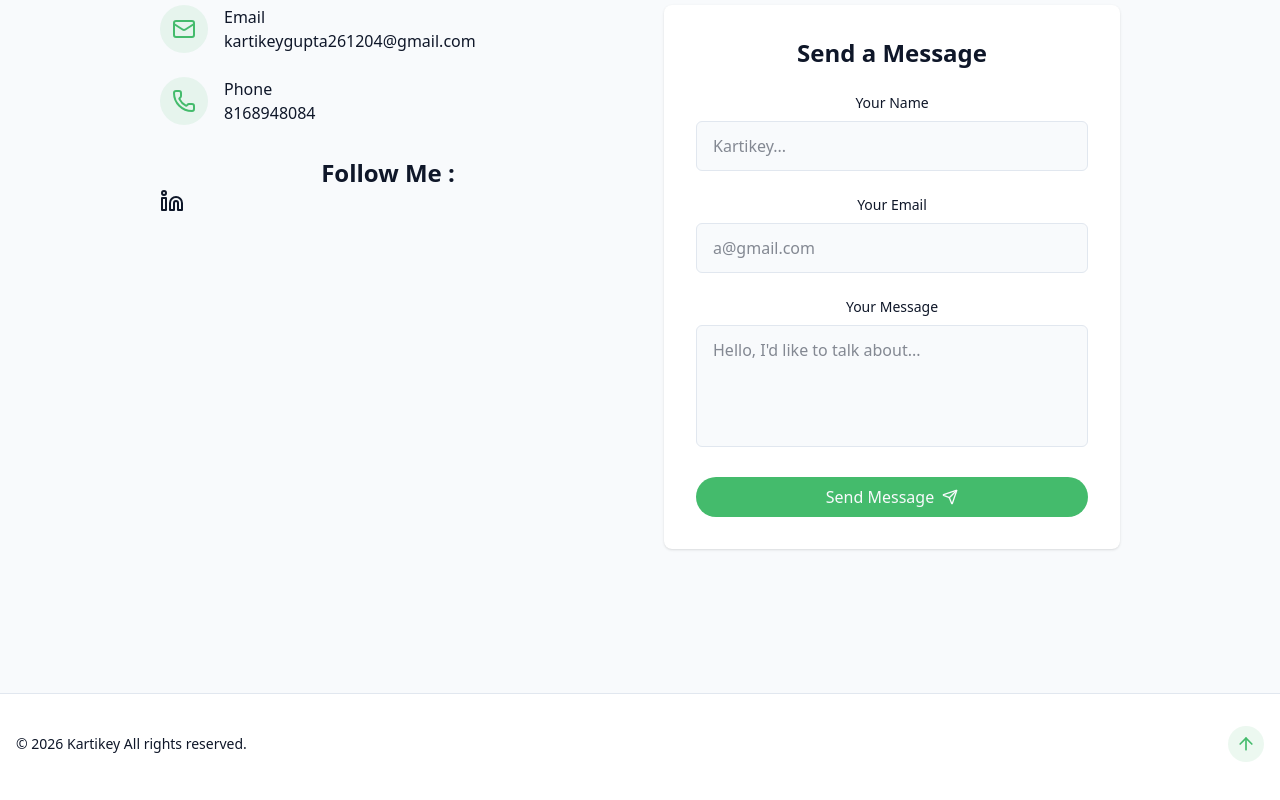
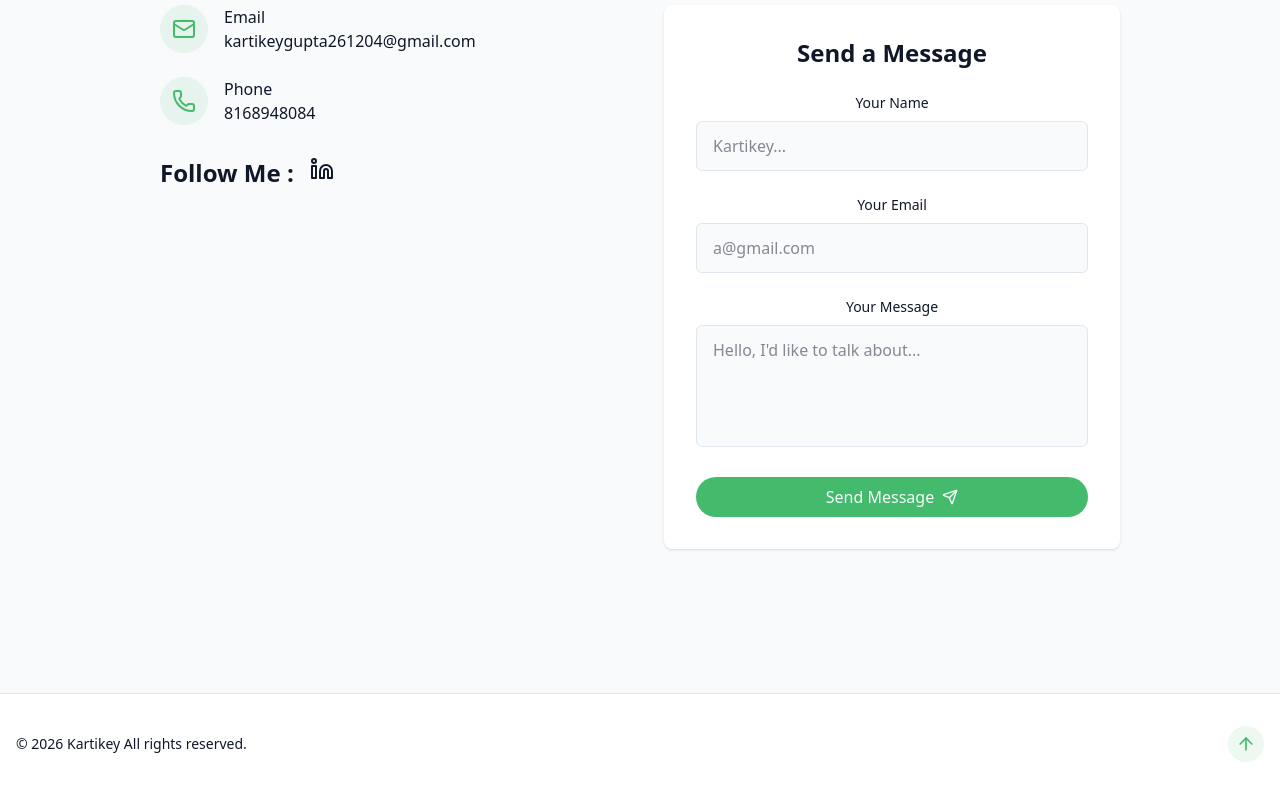
Before and after one commit to Kartikey-Gupta826/Portfolio, a React (Vite) app: page / in a window 1280 px wide. Shown: the part 3383-4183 px from the top of the page. Built offline with nearby package versions, Linux system fonts and the light colour scheme.

Commit message:
Aligning again

```diff
--- a/src/components/ContactSection.jsx
+++ b/src/components/ContactSection.jsx
@@ -115,12 +115,12 @@ export const ContactSection = () => {
               </div>
             </div>
 
-            <span className="text-2xl font-semibold">Follow Me : </span>
-              <span className="flex space-x-4">
-                <a href="https://www.linkedin.com/in/kartikey-gupta-099147316/" target="_blank" rel="noopener noreferrer">
-                  <Linkedin className="h-6 w-6 text-muted-foreground hover:text-primary transition-colors" />
-                </a>
-              </span>
+            <span className="flex space-x-4">
+              <span className="text-2xl font-semibold">Follow Me : </span>
+              <a href="https://www.linkedin.com/in/kartikey-gupta-099147316/" target="_blank" rel="noopener noreferrer">
+                <Linkedin className="h-6 w-6 text-muted-foreground hover:text-primary transition-colors" />
+              </a>
+            </span>
           </div>
 
           <div className="bg-card p-8 rounded-lg shadow-sm">
```
